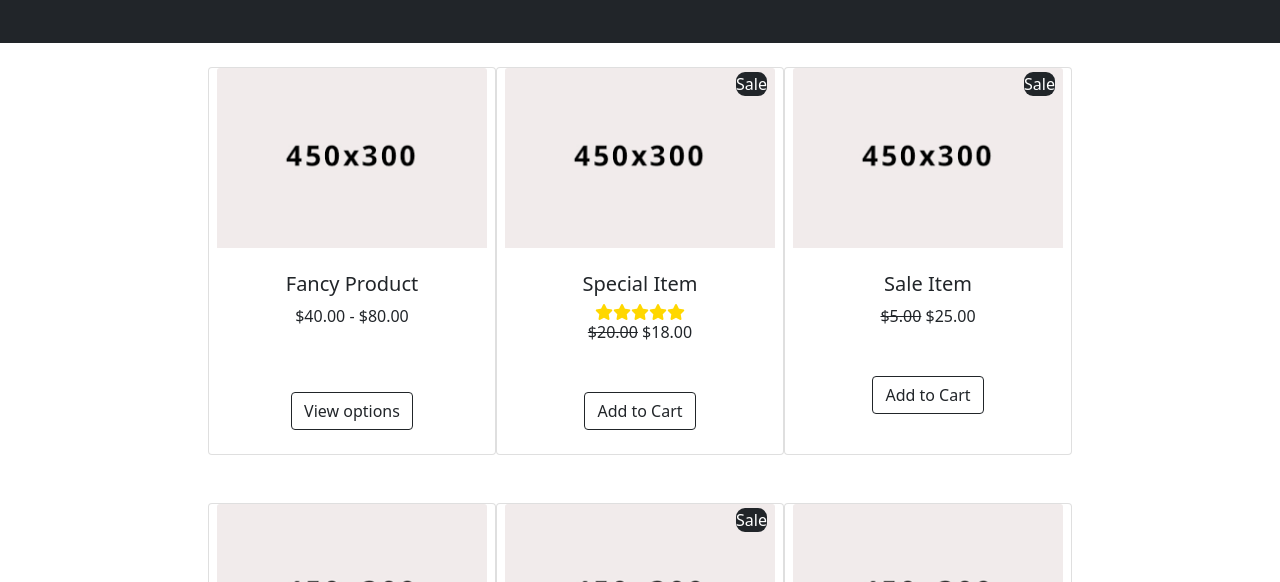
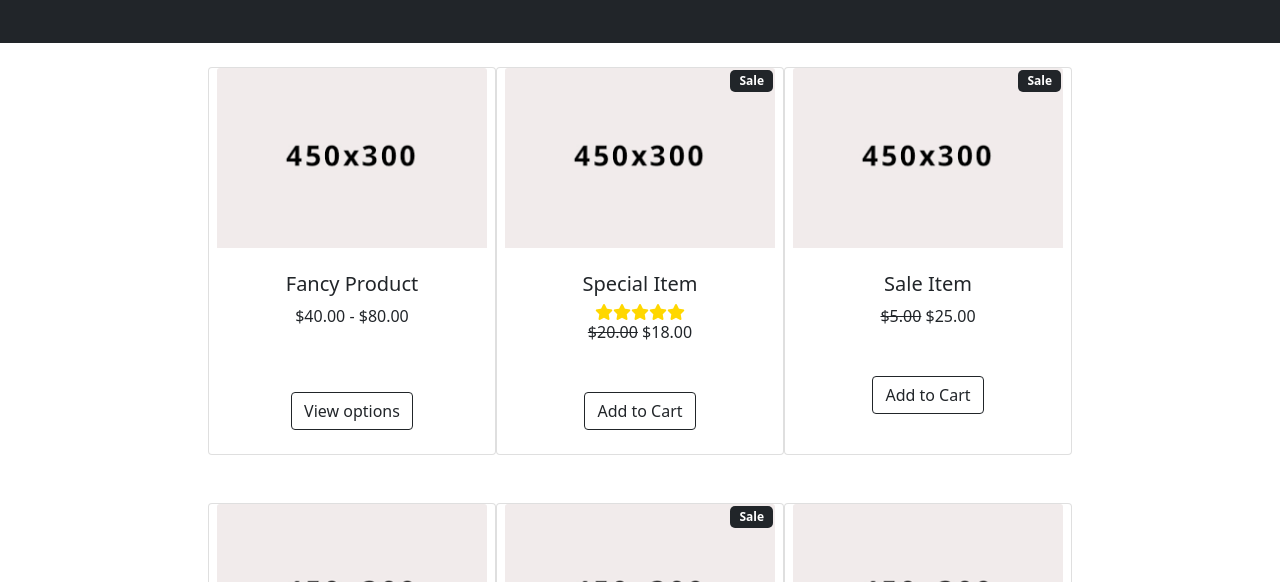
Before and after one commit to RailJannatov/bootstrap, a plain HTML site: page index.html in a window 1280 px wide. Shown: the part 213-795 px from the top of the page. Drawn offline with nearby package versions, Linux system fonts and the light colour scheme.

Commit message:
bootstrap

```diff
--- a/assets/css/style.css
+++ b/assets/css/style.css
@@ -12,10 +12,15 @@
 }
 
 .sale-style {
+    padding: 5px 9px;
+    font-size: 12px;
+    font-weight: 700;
+    line-height: 1;
     color: #fff;
-    top: 4px;
-    right: 16px;
-    border-radius: 9px;
+    text-align: center;
+    border-radius: 5px;
+    top: 2px;
+    right: 10px;
 }
 
 .color-gold {
```
